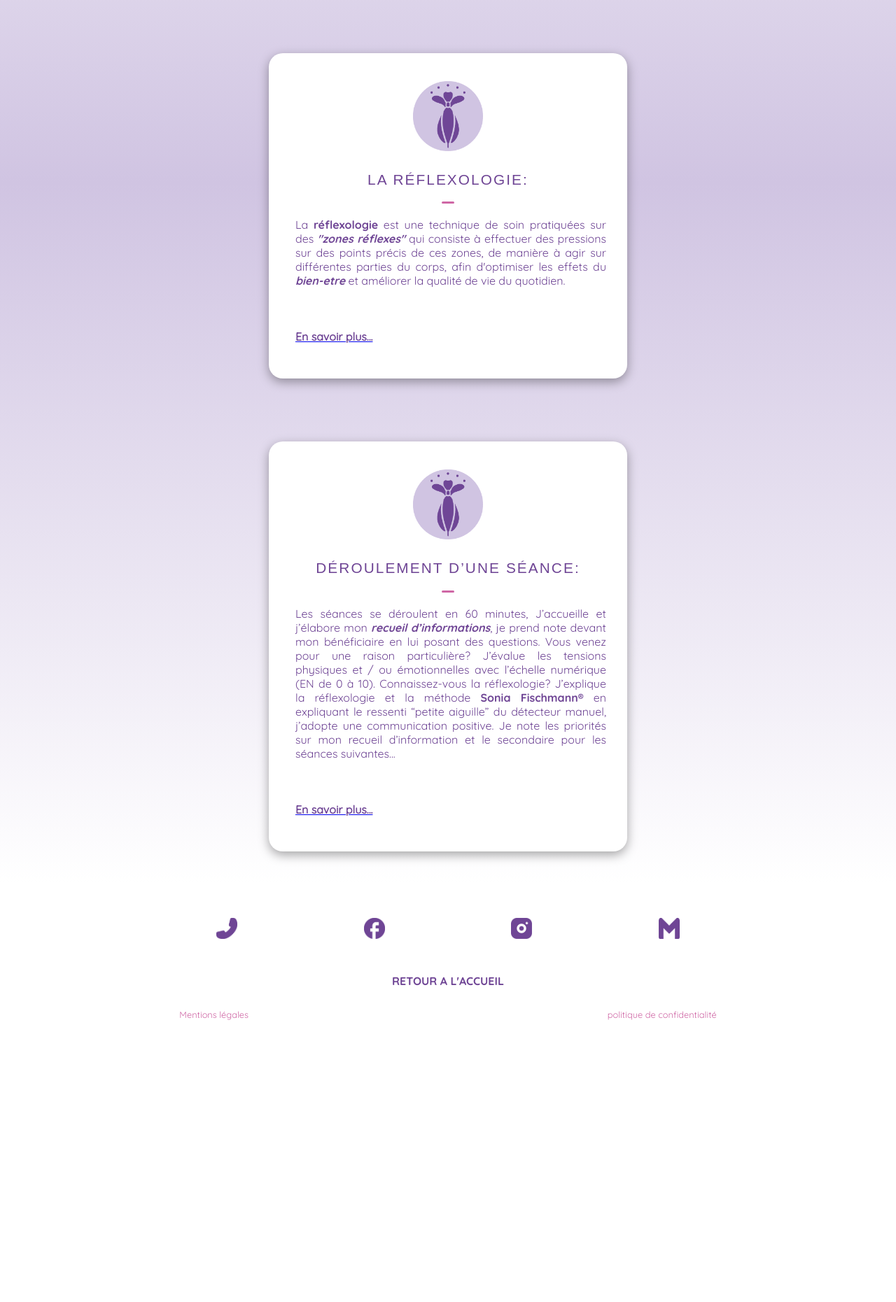
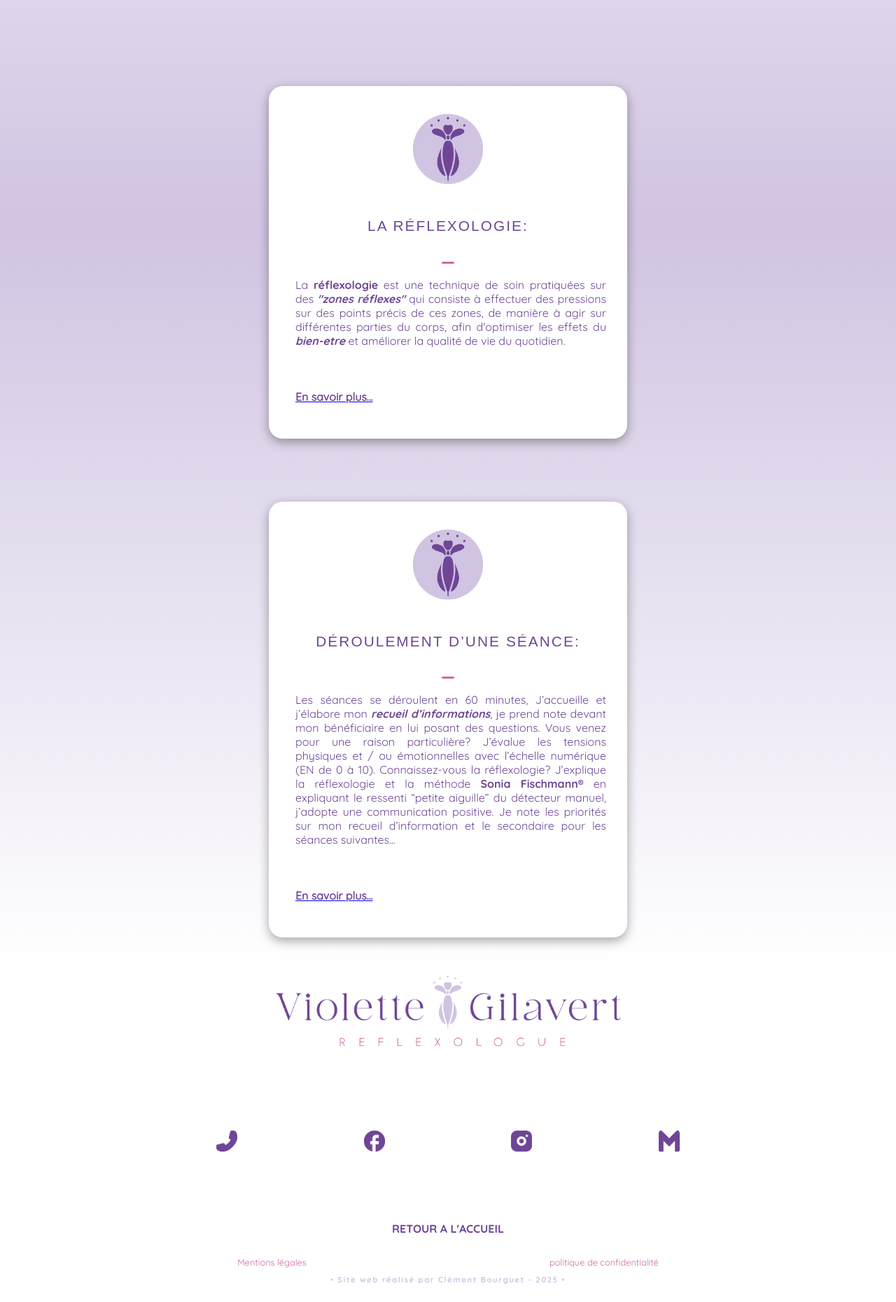
Before and after one commit to clementbourguet/fil_rouge, a PHP site: page / in a window 1280 px wide. Shown: the part 960-2821 px from the top of the page at 70% size. Before the commit the page ends 2418 px from the top, so only its background shows below. Run offline with PHP 8.4, Linux system fonts and the light colour scheme; some web fonts are replaced.

Commit message:
version js aout

```diff
--- a/css/style.css
+++ b/css/style.css
@@ -35,13 +35,14 @@ html {
 
 h1 {
     font-family: var(--font-h1);
-    font-size: 1.5rem;
+    font-size: calc(10px + 3.2vw);
     color: var(--primary-color);
+    background-color: var;
 }
 
 h2 {
     font-family: var(--font-h1);
-    font-size: 1rem;
+    font-size: calc(4px + 2.2vw);
     color: var(--accent-color);
     margin-bottom: 10px;
     padding-left: 4px;
@@ -57,12 +58,12 @@ sup {
 h3 {
     font-family: 'quicksand', sans-serif;
     font-weight: 300;
-    font-size: 0.8rem;
+    font-size: calc(7px + 0.6vw);
     text-align: center;
     color: var(--primary-color);
-    margin-top: 20px;
+    margin-top: 60px;
     letter-spacing: 0.79em;
-    line-height: 1.4rem;
+    line-height: calc(1.4rem + 3vw);
     padding-left: 5px;
 }
 
@@ -97,7 +98,7 @@ h3 {
     display: flex;
     flex-direction: column;
     align-items: center;
-    margin-top: 200px;
+    margin-top: 140px;
     font-family: var(--font-h3);
     height: auto;
 }
@@ -232,7 +233,7 @@ article a {
     display: flex;
     flex-direction: row;
     width: 100%;
-    justify-content: space-around;
+    justify-content: space-evenly;
     margin-bottom: 10px;
 }
 
@@ -320,7 +321,7 @@ form {
     line-height: 14px;
 }
 
-#accordion label+input[type="radio"] {
+#accordion label+input[type="checkbox"] {
     display: none;
 }
 
@@ -334,7 +335,7 @@ form {
 
 }
 
-#accordion label+input[type="radio"]:checked+.content {
+#accordion label+input[type="checkbox"]:checked+.content {
     max-height: 280px;
     border-top: solid 1px var(--primary-color);
 }
@@ -399,3 +400,21 @@ span {
 .calendar .prestation_title {
     width: 40%;
 }
+
+
+footer img {
+    width: 60%;
+    margin-bottom: 50px;
+    cursor: pointer;
+}
+footer {
+text-align: center;
+}
+
+#clement {
+    font-size: 0.7rem;
+    color: var(--secondary-color);
+    margin: 0px 0px 25px 0px;
+    letter-spacing: 0.1rem;
+    font-family: var(--font-p-bold);
+}
--- a/index.html
+++ b/index.html
@@ -82,7 +82,9 @@
         </section>
     </main>
     <footer>
+       <a href="/index.html"><img src="/img/logoHD.png" alt="image du logo de Violette Gilavert Reflexologie"></a>
         <div class="container">
+
             <div class="social">
                 <a href="#"><img src="/img/phone.png" alt="logo téléphone"></a>
                 <a href="#"><img src="/img/facebook.png" alt="logo facebook"></a>
@@ -93,10 +95,10 @@
                 <p class="retour">RETOUR A L'ACCUEIL</p>
             </a>
             <ul class="ul_mentions">
-                <li class="li_mentions"><a href=""></a>Mentions légales</li>
-                <li class="li_mentions"><a href=""></a>politique de confidentialité</li>
-
+                <li class="li_mentions"><a href="">Mentions légales</a></li>
+                <li class="li_mentions"><a href="">politique de confidentialité</a></li>
             </ul>
+            <p id="clement">• Site web réalisé par Clément Bourguet - 2025 •</p>
         </div>
     </footer>
 
```
Also changed, not shown: css/calendar.css (+12 -0 lines), js/script.js (+8 -5 lines), reserver.html (+17 -15 lines).
